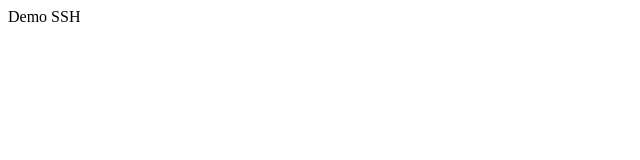
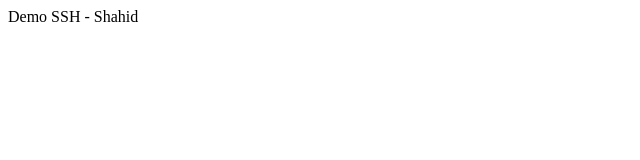
Before and after one commit to shreza/hello-world, a plain HTML site: page WebContent/index.html in a window 1280 px wide. Shown: the full height of the page, 0-640 px from the left. Drawn offline with Linux system fonts and the light colour scheme.

Commit message:
commit test

```diff
--- a/WebContent/index.html
+++ b/WebContent/index.html
@@ -5,6 +5,6 @@
 <title>Insert title here</title>
 </head>
 <body>
-Demo SSH
+Demo SSH - Shahid
 </body>
 </html>
```
